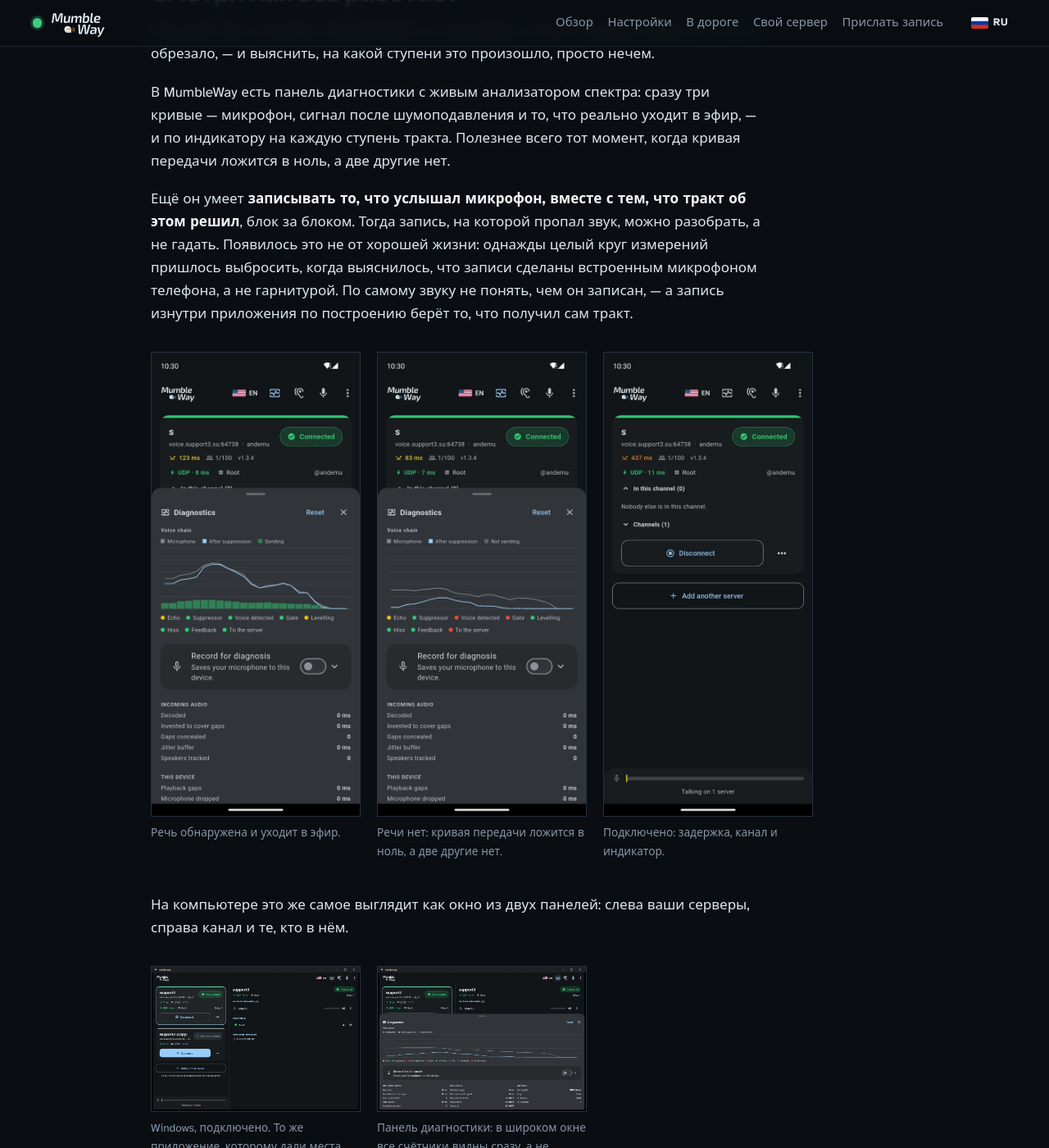
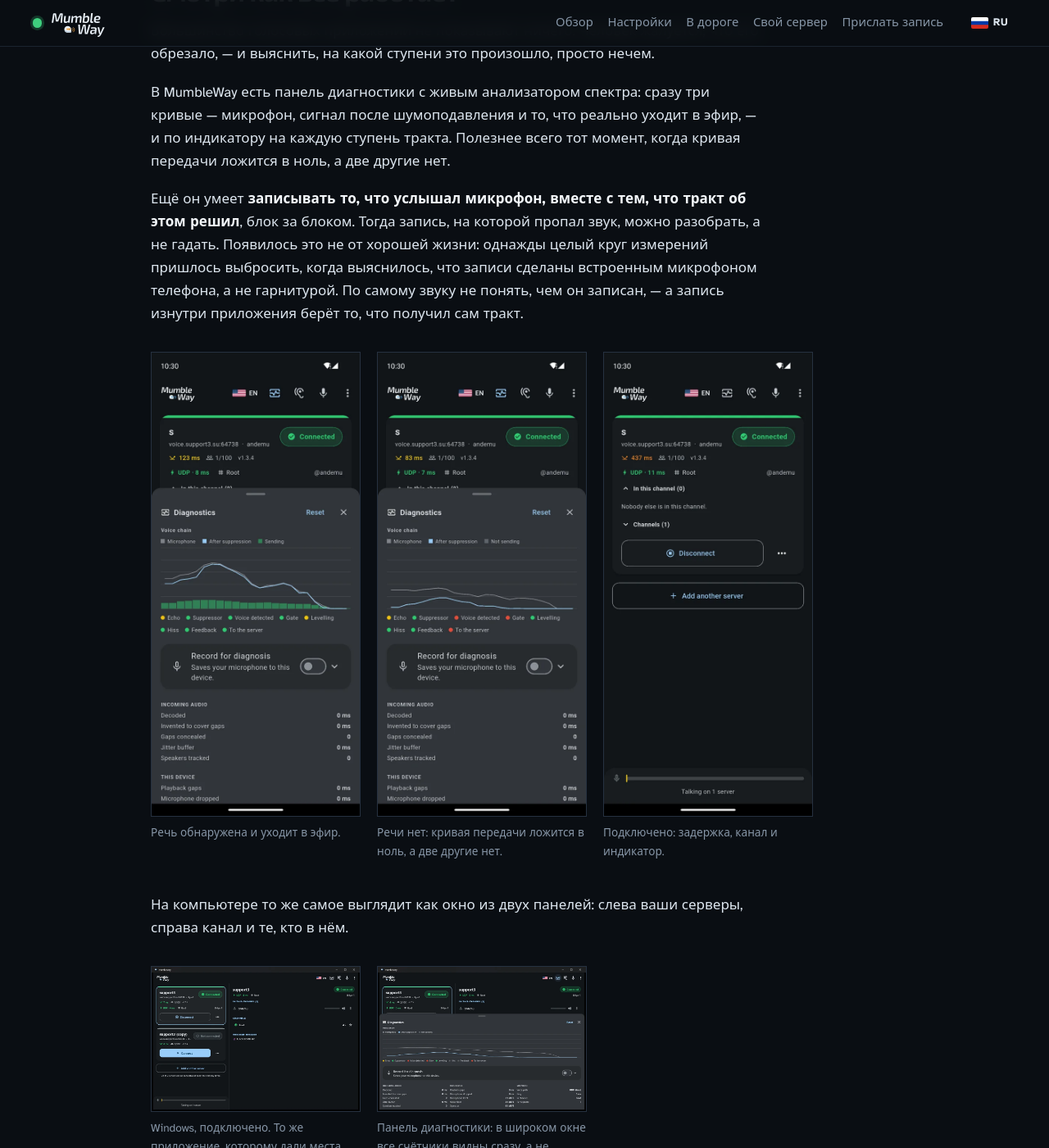
Before and after one commit to zavitax/mumbleway, a Jekyll site: the page built from docs/ru/index.md, in a window 1280 px wide and 1400 px high, scrolled down 3027 px. Shown: the whole window at 82% size. Built offline with Jekyll 4.4.1, drawn with Linux system fonts in a browser that asks for light colours.

Commit message:
Two Russian corrections on the overview
Co-Authored-By: Claude Opus 5 <noreply@anthropic.com>

```diff
--- a/docs/ru/index.md
+++ b/docs/ru/index.md
@@ -76,7 +76,7 @@ Bluetooth-интерком связывает мотоциклистов дру
 разобрать, а не гадать. Появилось это не от хорошей жизни: однажды целый круг
 измерений пришлось выбросить, когда выяснилось, что записи сделаны встроенным
 микрофоном телефона, а не гарнитурой. По самому звуку не понять, чем он
-записан, — а запись изнутри приложения по построению берёт то, что получил сам
+записан, — а запись изнутри приложения берёт то, что получил сам
 тракт.
 
 <div class="shots">
@@ -104,7 +104,7 @@ Bluetooth-интерком связывает мотоциклистов дру
   </figure>
 </div>
 
-На компьютере это же самое выглядит как окно из двух панелей: слева ваши
+На компьютере то же самое выглядит как окно из двух панелей: слева ваши
 серверы, справа канал и те, кто в нём.
 
 <div class="shots">
```
